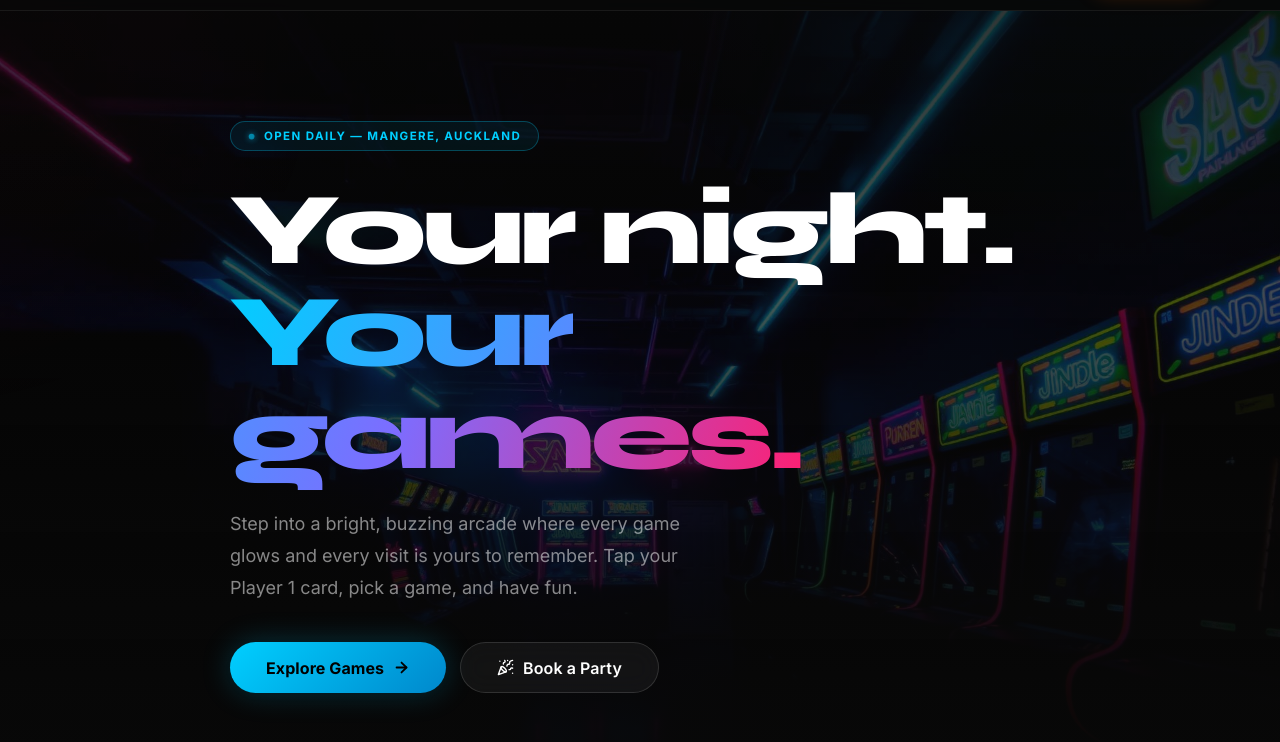
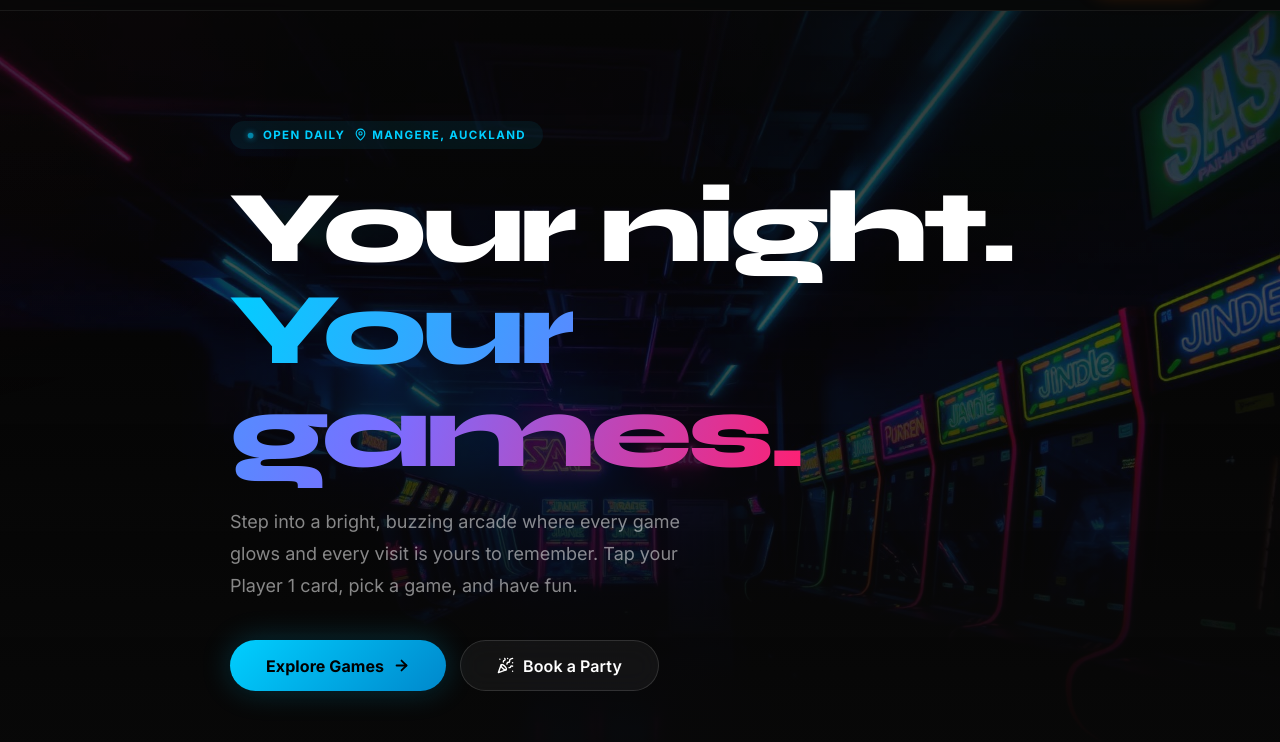
Before and after one commit to rakibthedev/player-1-new, a plain HTML site: page index.html in a window 1280 px wide. Shown: the part 58-800 px from the top of the page. Drawn offline with Linux system fonts and the light colour scheme.

Commit message:
making natural one

```diff
--- a/index.html
+++ b/index.html
@@ -56,7 +56,7 @@
       <div class="hero-content">
         <div class="hero-badge reveal">
           <span class="badge-dot"></span>
-          Open Daily — Mangere, Auckland
+          <div class="hero-badge-text">Open Daily<svg xmlns="http://www.w3.org/2000/svg" width="13" height="13" viewBox="0 0 24 24" fill="none" stroke="currentColor" stroke-width="2" stroke-linecap="round" stroke-linejoin="round" aria-hidden="true"><path d="M20 10c0 4.993-5.539 10.193-7.399 11.799a1 1 0 0 1-1.202 0C9.539 20.193 4 14.993 4 10a8 8 0 0 1 16 0"></path><circle cx="12" cy="10" r="3"></circle></svg> Mangere, Auckland</div>
         </div>
         <h1 class="display-xl hero-title reveal d1">
           Your night.<br />
--- a/style.css
+++ b/style.css
@@ -356,7 +356,7 @@ p { text-wrap: pretty; }
   gap: 9px;
   padding: 7px 17px;
   border-radius: var(--r-full);
-  border: 1px solid rgba(0,207,255,0.28);
+  /* border: 1px solid rgba(0,207,255,0.28); */
   background: rgba(0,207,255,0.07);
   font-size: 0.72rem;
   font-weight: 700;
@@ -364,6 +364,15 @@ p { text-wrap: pretty; }
   text-transform: uppercase;
   color: var(--blue);
   margin-bottom: 28px;
+}
+.hero-badge-text{
+  display: flex;
+  align-items: center;
+  gap: 5px;
+}
+.hero-badge-text svg{
+  margin-top: -1px;
+  margin-left: 4px;
 }
 .badge-dot {
   width: 7px;
```
